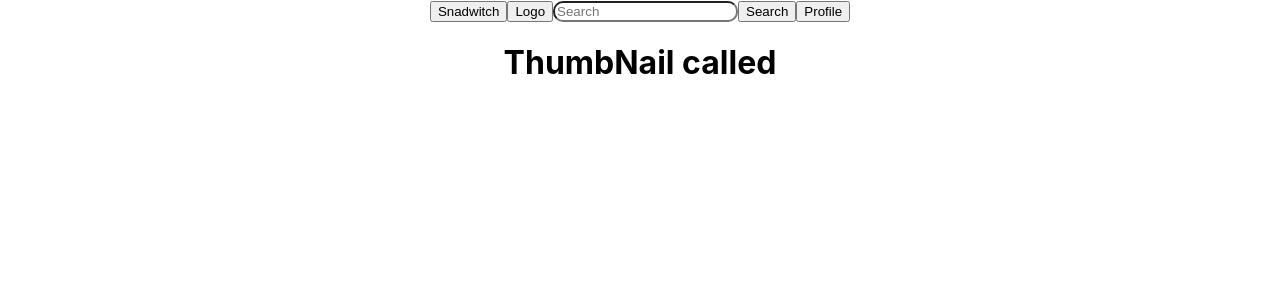
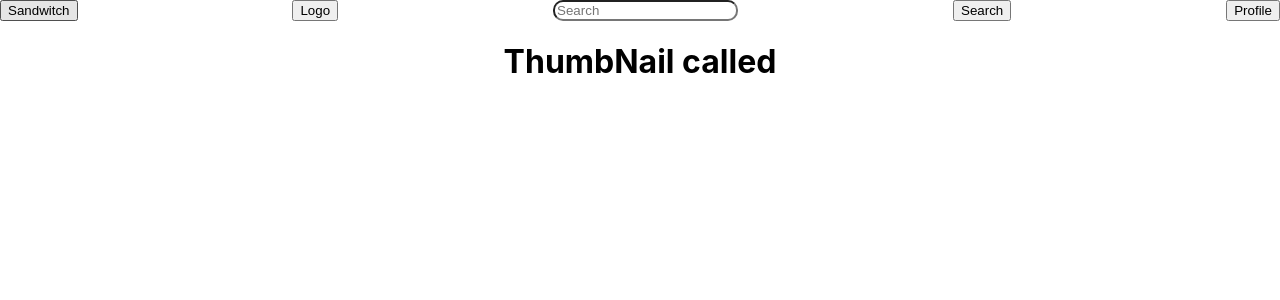
Before and after one commit to AKHIL-GIREESH/ReactJS, a React (Create React App) app in the folder yt-clone/: page / in a window 1280 px wide. Shown: the top 300 px of the page. Built offline with nearby package versions, Linux system fonts and the light colour scheme.

Commit message:
Yt-reactrouteradded

```diff
--- a/yt-clone/package.json
+++ b/yt-clone/package.json
@@ -8,6 +8,7 @@
     "@testing-library/user-event": "^13.5.0",
     "react": "^18.2.0",
     "react-dom": "^18.2.0",
+    "react-router": "^6.10.0",
     "react-scripts": "5.0.1",
     "web-vitals": "^2.1.4"
   },
--- a/yt-clone/src/App.css
+++ b/yt-clone/src/App.css
@@ -5,3 +5,8 @@
 input{
   border-radius: 10px;
 }
+
+.header{
+  display: flex;
+  justify-content: space-between;
+}
--- a/yt-clone/src/App.js
+++ b/yt-clone/src/App.js
@@ -9,7 +9,7 @@ function App() {
   return (
     <div className="App">
       <div className='header'>
-        <button>Snadwitch</button>
+        <button>Sandwitch</button>
         <button>Logo</button>
         <input placeholder='Search' onChange={({target}) => setSearch(target.value)}></input>
         <button onClick={() => console.log(search)}>Search</button>
```
Also changed, not shown: yt-clone/src/components/Heading.js (added, +9 -0 lines), 1 other file (tests, documents, lock files or other folders).
